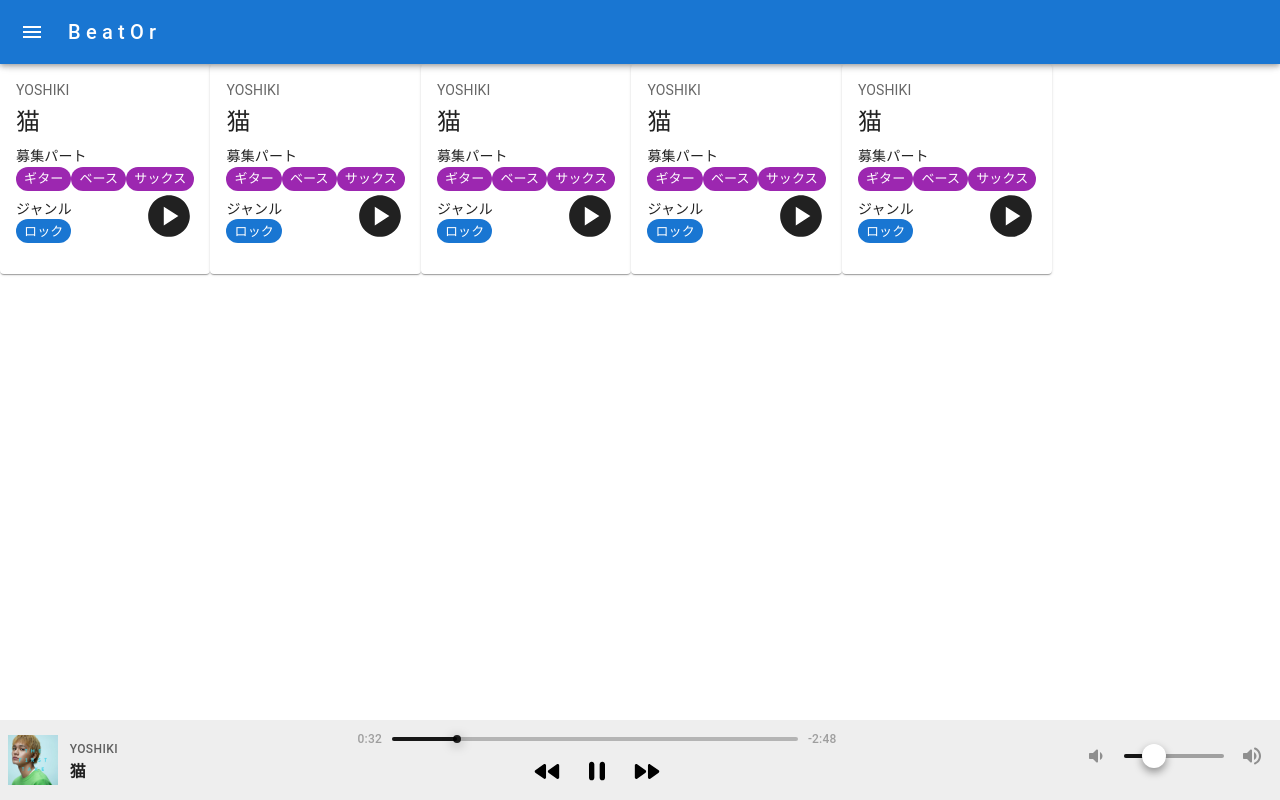
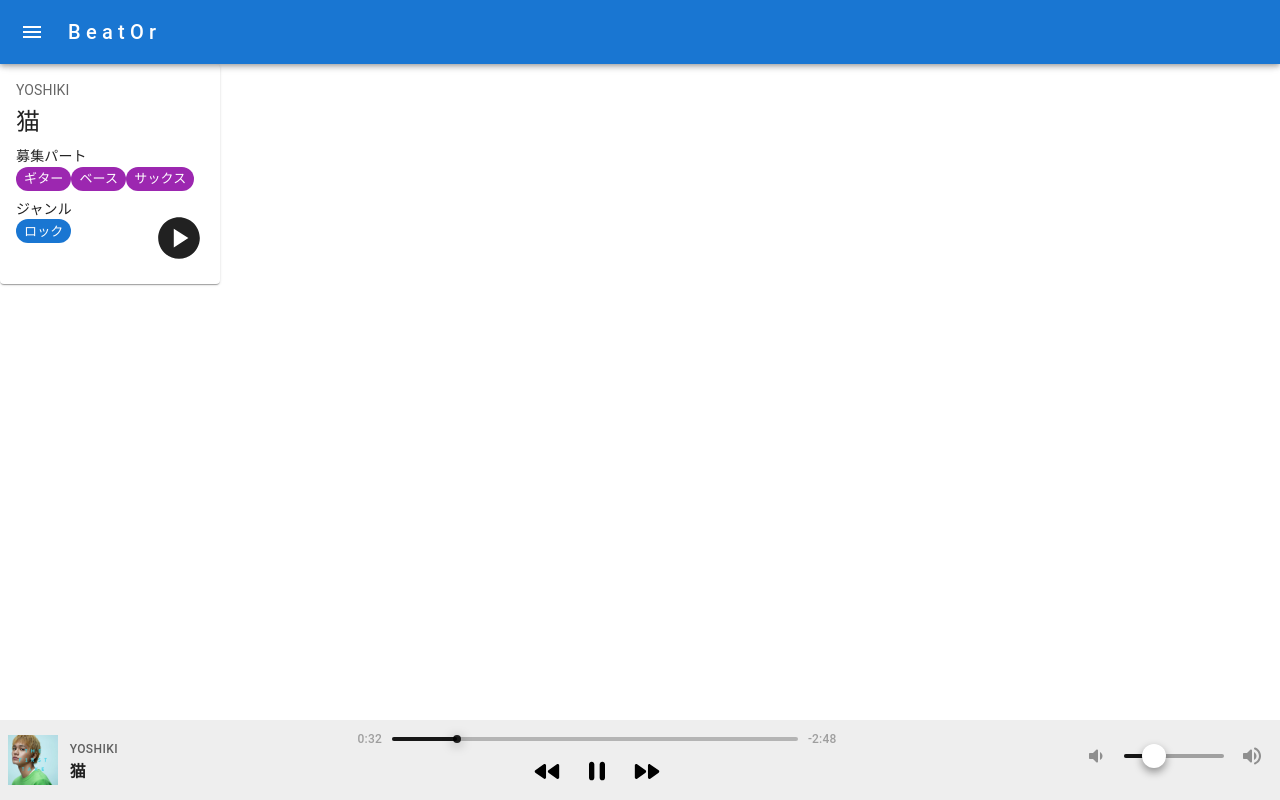
Before and after one commit to Jumpei-Arigaya/beator-front-web, a Next.js app: page / in a window 1280 px wide. Built offline with nearby package versions, Linux system fonts and the light colour scheme.

Commit message:
PostCardデザイン修正

```diff
--- a/src/features/lookingForParts/components/AudioControl.tsx
+++ b/src/features/lookingForSound/components/AudioControl.tsx
@@ -1,15 +1,29 @@
-import React from "react";
-
 import PlayCircleIcon from "@mui/icons-material/PlayCircle";
 import NotStartedIcon from "@mui/icons-material/NotStarted";
-import { AudioControlProps } from "@/features/lookingForParts/types";
 
+/**
+ * AudioControlコンポーネントのPropsの型定義
+ */
+type AudioControlProps = {
+  /**
+   * オーディオの再生状態
+   */
+  play: boolean;
+  /**
+   * オーディオコントロールクリック時のイベント関数
+   */
+  handleAudioControl: () => void;
+};
+
+/**
+ * オーディオコントロールを行うコンポーネント
+ */
 export const AudioControl = ({
   play,
   handleAudioControl,
 }: AudioControlProps) => {
   return (
-    <div>
+    <>
       {play ? (
         <NotStartedIcon
           sx={{ fontSize: 50, alignItems: "flex-end" }}
@@ -22,6 +36,6 @@ export const AudioControl = ({
           onClick={() => handleAudioControl()}
         />
       )}
-    </div>
+    </>
   );
 };
--- /dev/null
+++ b/src/features/lookingForSound/components/LookingForSound.tsx
@@ -0,0 +1,12 @@
+import { useLookingForSound } from "@/features/lookingForSound/hooks/useLookingForSound";
+import { PostCard } from "./PostCard";
+
+/**
+ * サウンド募集中の楽曲一覧コンポーネント
+ */
+const LookingForSound = () => {
+  const { play, handleAudioControl } = useLookingForSound();
+  return <PostCard play={play} handleAudioControl={handleAudioControl} />;
+};
+
+export default LookingForSound;
--- a/src/features/lookingForParts/components/PostCard.tsx
+++ b/src/features/lookingForSound/components/PostCard.tsx
@@ -5,11 +5,35 @@ import Typography from "@mui/material/Typography";
 import Chip from "@mui/material/Chip";
 import { Box } from "@mui/material";
 import { AudioControl } from "./AudioControl";
-import { AudioControlProps } from "../types";
 
-export const PostCard = (props: AudioControlProps) => {
+/**
+ * PostCardコンポーネントのPropsの型定義
+ */
+type PostCardProps = {
+  /**
+   * オーディオの再生状態
+   */
+  play: boolean;
+  /**
+   * オーディオコントロールクリック時のイベント関数
+   */
+  handleAudioControl: () => void;
+};
+
+/**
+ * 楽曲情報投稿コンポーネント
+ */
+export const PostCard = (props: PostCardProps) => {
   return (
-    <Card sx={{ minWidth: "210px", minHeight: "210px", cursor: "pointer" }}>
+    <Card
+      sx={{
+        minWidth: "210px",
+        minHeight: "210px",
+        width: "220px",
+        height: "220px",
+        cursor: "pointer",
+      }}
+    >
       <CardContent>
         <Typography sx={{ fontSize: 14 }} color="text.secondary" gutterBottom>
           YOSHIKI
@@ -23,12 +47,19 @@ export const PostCard = (props: AudioControlProps) => {
           <Chip label="ベース" color="secondary" size="small" />
           <Chip label="サックス" color="secondary" size="small" />
         </Box>
-        <Box sx={{ display: "flex", justifyContent: "space-between" }}>
+        <Box
+          sx={{
+            display: "flex",
+            justifyContent: "space-between",
+          }}
+        >
           <Box sx={{ marginTop: 1 }}>
             <Typography variant="body2">ジャンル</Typography>
             <Chip label="ロック" color="primary" size="small" />
           </Box>
-          <AudioControl {...props} />
+          <Box sx={{ marginTop: "22px" }}>
+            <AudioControl {...props} />
+          </Box>
         </Box>
       </CardContent>
     </Card>
--- a/src/features/lookingForParts/hooks/useLookingForParts.ts
+++ b/src/features/lookingForSound/hooks/useLookingForSound.ts
@@ -1,6 +1,9 @@
 import { useState } from "react";
 
-export const useLookingForParts = () => {
+/**
+ * サウンド募集中の楽曲一覧コンポーネントに使用するカスタムフック
+ */
+export const useLookingForSound = () => {
   const [play, setPlay] = useState(false);
 
   /**
--- a/src/pages/index.tsx
+++ b/src/pages/index.tsx
@@ -1,8 +1,8 @@
 import { Inter } from "next/font/google";
 import DashBoard from "@/components/layouts/DashBoard";
 import SoundControlBar from "@/features/audioPlayer/components/SoundControlBar";
-import { PostCard } from "@/features/lookingForParts/components/PostCard";
 import { Box } from "@mui/material";
+import LookingForSound from "@/features/lookingForSound/components/LookingForSound";
 
 const inter = Inter({ subsets: ["latin"] });
 
@@ -11,11 +11,7 @@ export default function Home() {
     <main>
       <DashBoard>
         <Box sx={{ display: "flex" }}>
-          <PostCard />
-          <PostCard />
-          <PostCard />
-          <PostCard />
-          <PostCard />
+          <LookingForSound />
         </Box>
         <SoundControlBar />
       </DashBoard>
```
Also changed, not shown: src/features/lookingForParts/components/LookingForParts.tsx (deleted, +0 -10 lines), src/features/lookingForParts/types/index.ts (deleted, +0 -13 lines), src/features/lookingForSound/types/index.ts (added).
